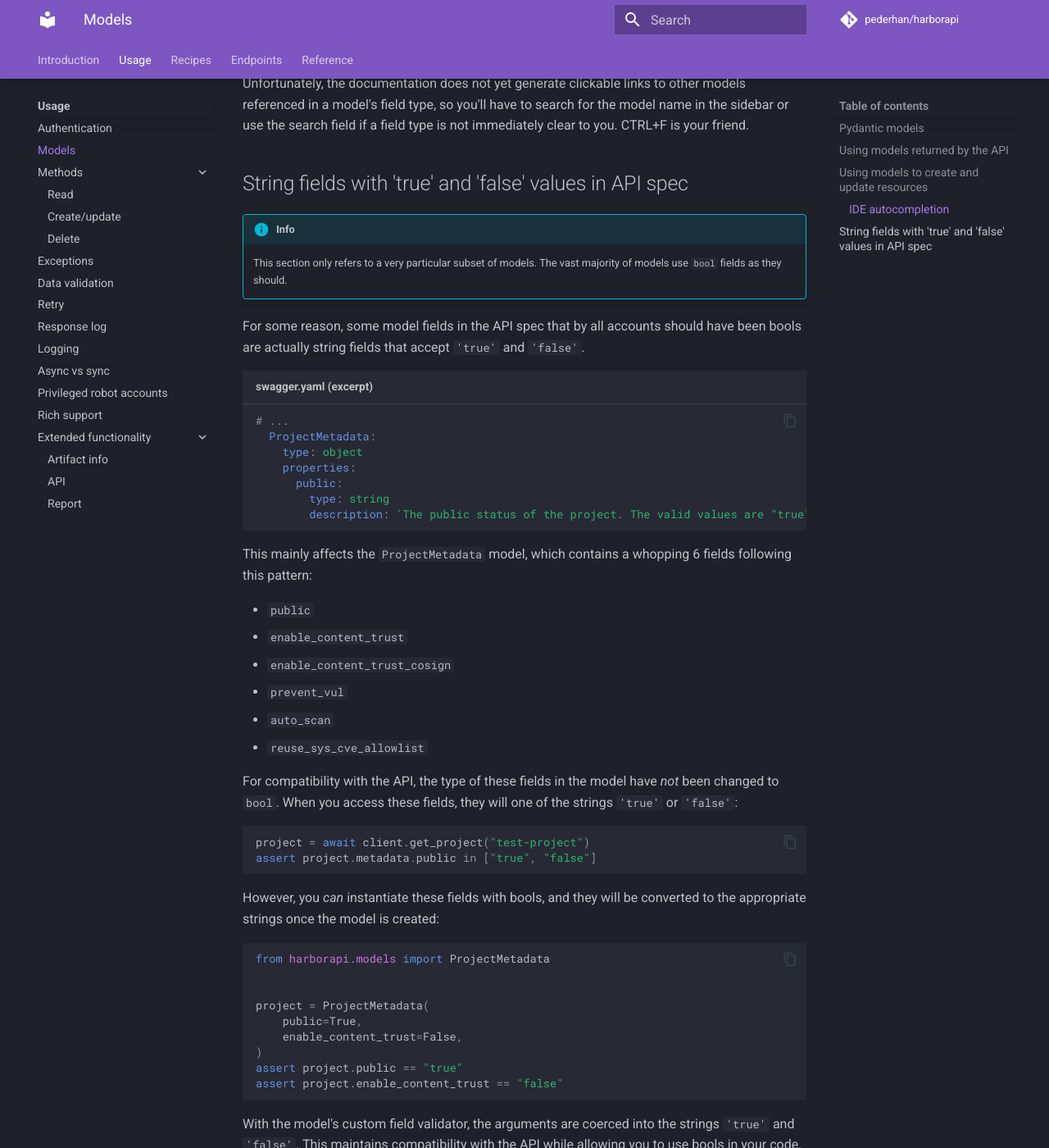
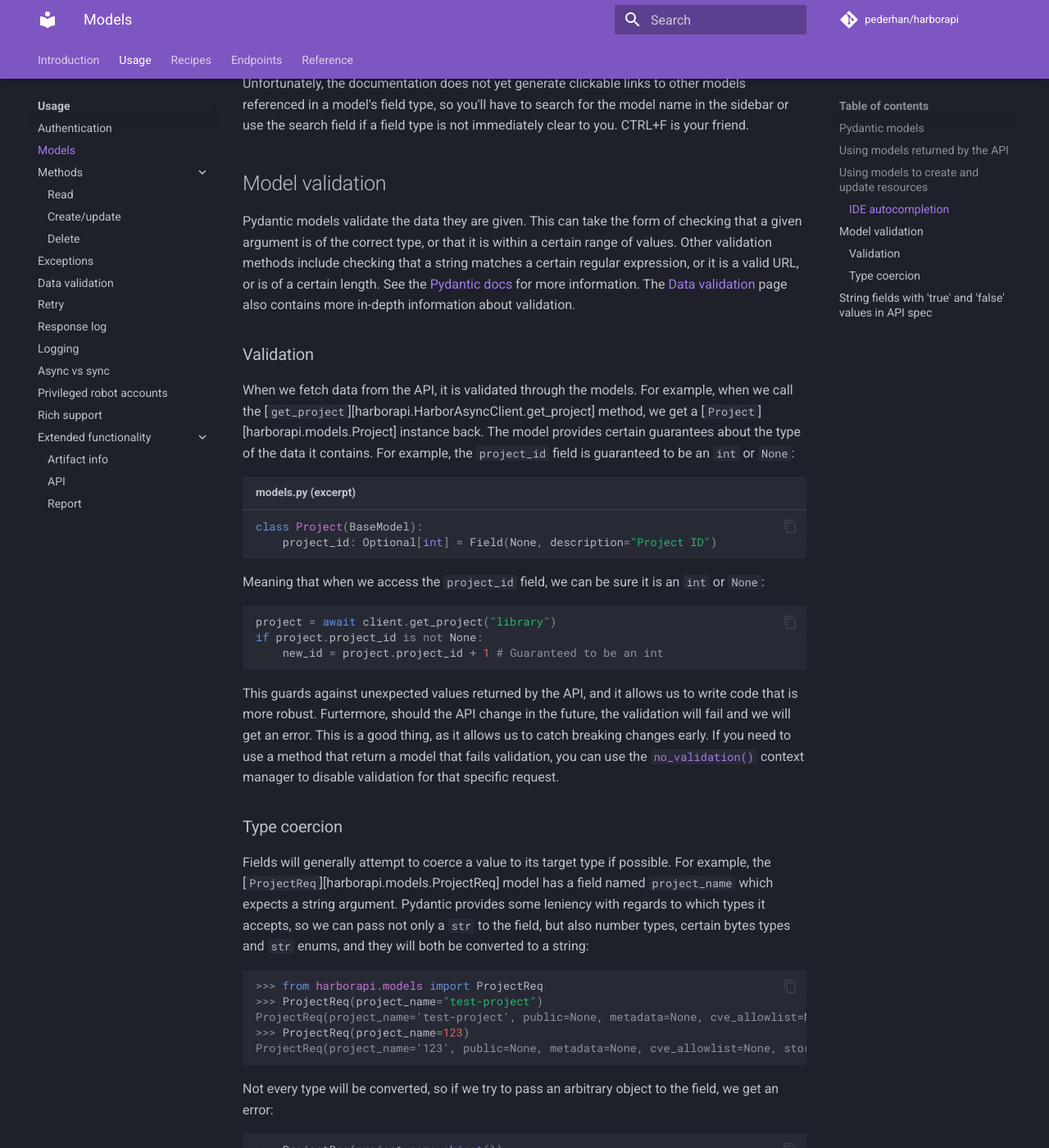
Before and after one commit to unioslo/harborapi, an MkDocs documentation site: the page built from docs/usage/models.md, in a window 1280 px wide and 1400 px high, scrolled down 4093 px. Shown: the whole window at 82% size. Built offline with MkDocs 1.6.1 and Material for MkDocs 9.7.7, drawn with Linux system fonts in a browser that asks for light colours; comment, search, counter and statistics services are not loaded; some of the changed text lies outside the part shown.

Commit message:
Docs: Add model validation sections

````diff
--- a/docs/usage/models.md
+++ b/docs/usage/models.md
@@ -120,6 +120,58 @@ The IDE used for demonstration (VSCode) does _not_ show the Pydantic model field
 Unfortunately, the documentation does not yet generate clickable links to other models referenced in a model's field type, so you'll have to search for the model name in the sidebar or use the search field if a field type is not immediately clear to you. CTRL+F is your friend.
 
 
+## Model validation
+
+Pydantic models validate the data they are given. This can take the form of checking that a given argument is of the correct type, or that it is within a certain range of values. Other validation methods include checking that a string matches a certain regular expression, or it is a valid URL, or is of a certain length. See the [Pydantic docs](https://docs.pydantic.dev/latest/usage/types/) for more information. The [Data validation](validation.md) page also contains more in-depth information about validation.
+
+### Validation
+
+When we fetch data from the API, it is validated through the models. For example, when we call the [`get_project`][harborapi.HarborAsyncClient.get_project] method, we get a [`Project`][harborapi.models.Project] instance back. The model provides certain guarantees about the type of the data it contains. For example, the `project_id` field is guaranteed to be an `int` or `None`:
+
+```py title="models.py (excerpt)"
+class Project(BaseModel):
+    project_id: Optional[int] = Field(None, description="Project ID")
+```
+
+Meaning that when we access the `project_id` field, we can be sure it is an `int` or `None`:
+
+```py
+project = await client.get_project("library")
+if project.project_id is not None:
+    new_id = project.project_id + 1 # Guaranteed to be an int
+```
+
+This guards against unexpected values returned by the API, and it allows us to write code that is more robust. Furtermore, should the API change in the future, the validation will fail and we will get an error. This is a good thing, as it allows us to catch breaking changes early. If you need to use a method that return a model that fails validation, you can use the [`no_validation()`](validation.md#no_validation-context-manager) context manager to disable validation for that specific request.
+
+### Type coercion
+
+Fields will generally attempt to coerce a value to its target type if possible. For example, the [`ProjectReq`][harborapi.models.ProjectReq] model has a field named `project_name` which expects a string argument. Pydantic provides some leniency with regards to which types it accepts, so we can pass not only a `str` to the field, but also number types, certain bytes types and `str` enums, and they will both be converted to a string:
+
+
+```pycon
+>>> from harborapi.models import ProjectReq
+>>> ProjectReq(project_name="test-project")
+ProjectReq(project_name='test-project', public=None, metadata=None, cve_allowlist=None, storage_limit=None, registry_id=None)
+>>> ProjectReq(project_name=123)
+ProjectReq(project_name='123', public=None, metadata=None, cve_allowlist=None, storage_limit=None, registry_id=None)
+```
+
+Not every type will be converted, so if we try to pass an arbitrary object to the field, we get an error:
+
+```pycon
+>>> ProjectReq(project_name=object())
+Traceback (most recent call last):
+  File "<stdin>", line 1, in <module>
+  File "pydantic/main.py", line 341, in pydantic.main.BaseModel.__init__
+pydantic.error_wrappers.ValidationError: 1 validation error for ProjectReq
+project_name
+  str type expected (type=type_error.str)
+```
+
+See the [Pydantic docs](https://docs.pydantic.dev/latest/usage/types/#standard-library-types) on standard library types for more information about how coercion works.
+
+
+
 ## String fields with 'true' and 'false' values in API spec
 
 !!! info
````
Also changed, not shown: docs/usage/validation.md (+1 -1 lines).
